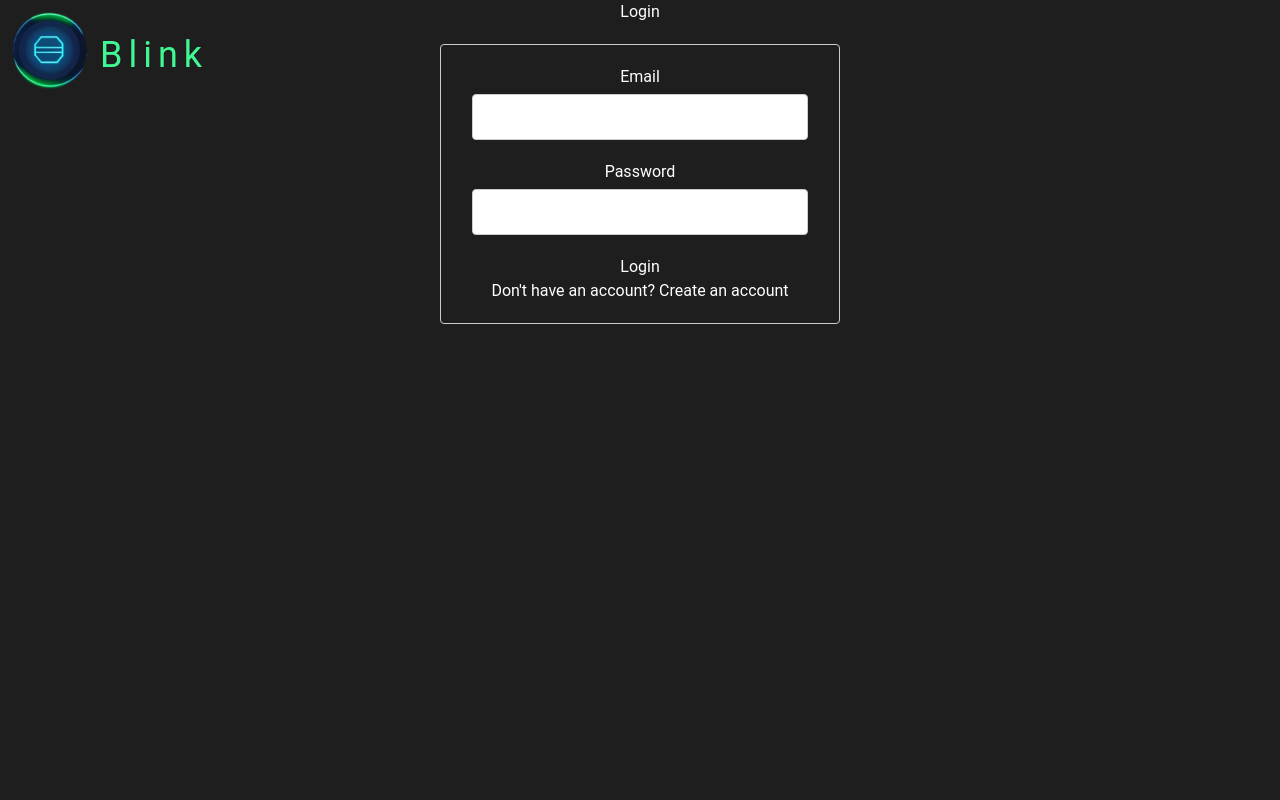
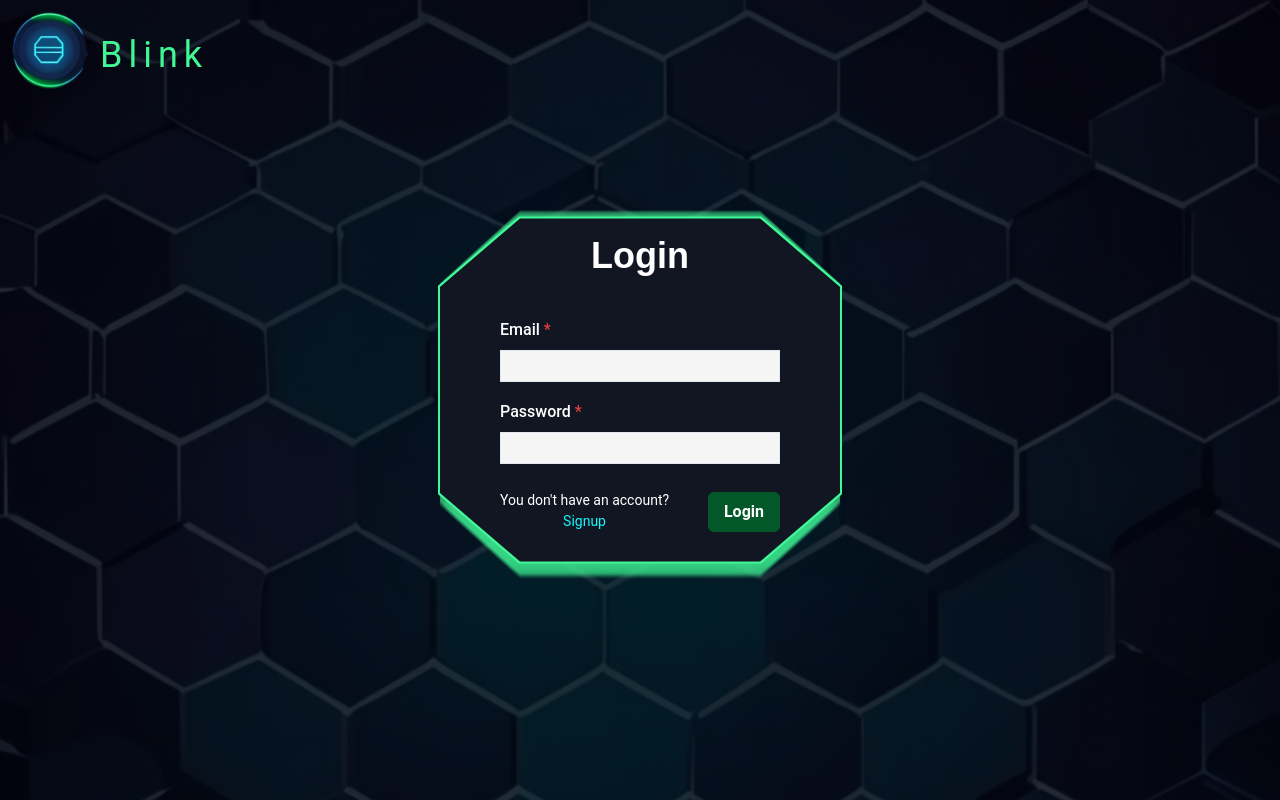
Before and after one commit to Zouheir-Barhoumi/blink, a React (Vite) app in the folder frontend/: page /login in a window 1280 px wide. Built offline with nearby package versions, Linux system fonts and the light colour scheme; a web font is replaced by a local one.

Commit message:
copied to login page

```diff
--- a/frontend/src/pages/LoginPage.tsx
+++ b/frontend/src/pages/LoginPage.tsx
@@ -1,6 +1,16 @@
 import React, { useState } from "react";
 import { login } from "../services/authService";
 import { Link } from "react-router-dom";
+import {
+  Box,
+  Heading,
+  FormControl,
+  FormLabel,
+  Input,
+  Button,
+  Text,
+  Flex,
+} from "@chakra-ui/react";
 
 const LoginForm: React.FC = () => {
   const [email, setEmail] = useState("");
@@ -21,35 +31,193 @@ const LoginForm: React.FC = () => {
   };
 
   return (
-    <>
-      <h1>Login</h1>
-      <form onSubmit={handleSubmit}>
-        <div>
-          <label htmlFor="email">Email</label>
-          <input
-            type="text"
-            id="email"
+    <Flex align="center" justify="center" h="100vh">
+      {/* <Box bg="black" opacity="100%" w="100vh" h="100vh"></Box> */}
+      {/* BG */}
+      <Box
+        position="absolute"
+        inset={0}
+        backgroundImage="url('/src/assets/images/image17.png')"
+        bgSize="cover"
+        bgPosition="center"
+        bgRepeat="no-repeat"
+        filter={"brightness(0.3)"}
+      >
+        <Box
+          position="absolute"
+          content=""
+          bg="secondary.300"
+          inset={0}
+          opacity={0.4}
+        ></Box>
+      </Box>
+
+      <Box
+        position={"relative"}
+        // boxShadow="0px 54px 55px rgba(65, 247, 151, 0.25) ,  0px -12px 30px rgba(65, 247, 151, 0.12),  0px 4px 6px rgba(65, 247, 151, 0.12),  0px 12px 13px rgba(65, 247, 151, 0.17),  0px -3px 5px rgba(65, 247, 151, 0.09)"
+      >
+        {/* Shadow Box 8 */}
+        <Box
+          position="absolute"
+          top="-1"
+          // left="-8px"
+          w="calc(100%)"
+          h="calc(100%)"
+          clipPath="polygon(20% 0%, 80% 0%, 100% 20%, 100% 80%, 80% 100%, 20% 100%, 0% 80%, 0% 20%)"
+          // background="rgba(65, 247, 151, 0.05)" // Semi-transparent green color
+          zIndex={0}
+        />
+        {/* Shadow Box 7 */}
+        <Box
+          position="absolute"
+          top="-2"
+          // left="-8px"
+          w="calc(100%)"
+          h="calc(100%)"
+          clipPath="polygon(20% 0%, 80% 0%, 100% 20%, 100% 80%, 80% 100%, 20% 100%, 0% 80%, 0% 20%)"
+          // background="rgba(65, 247, 151, 0.10)" // Semi-transparent green color
+          zIndex={0}
+        />
+        {/* Shadow Box 6 */}
+        <Box
+          position="absolute"
+          top="-3px"
+          // left="-4px"
+          w="calc(100%)"
+          h="calc(100%)"
+          clipPath="polygon(20% 0%, 80% 0%, 100% 20%, 100% 80%, 80% 100%, 20% 100%, 0% 80%, 0% 20%)"
+          backgroundColor="rgba(65, 247, 151, 0.15)" // Semi-transparent green color
+          filter="blur(8px)"
+          zIndex={0}
+        />
+        {/* Shadow Box 5 */}
+        <Box
+          position="absolute"
+          top="-4px"
+          // left="-4px"
+          w="calc(100%)"
+          h="calc(100%)"
+          clipPath="polygon(20% 0%, 80% 0%, 100% 20%, 100% 80%, 80% 100%, 20% 100%, 0% 80%, 0% 20%)"
+          backgroundColor="rgba(65, 247, 151, 0.20)" // Semi-transparent green color
+          filter="blur(8px)"
+          zIndex={0}
+        />
+        {/* Shadow Box 4 */}
+        <Box
+          position="absolute"
+          top="-5px"
+          // left="-4px"
+          w="calc(100%)"
+          h="calc(100%)"
+          clipPath="polygon(20% 0%, 80% 0%, 100% 20%, 100% 80%, 80% 100%, 20% 100%, 0% 80%, 0% 20%)"
+          backgroundColor="rgba(65, 247, 151, 0.25)" // Semi-transparent green color
+          filter="blur(8px)"
+          zIndex={0}
+        />
+        {/* Shadow Box 3 */}
+        <Box
+          position="absolute"
+          top="-6px"
+          // left="-4px"
+          w="calc(100%)"
+          h="calc(100%)"
+          clipPath="polygon(20% 0%, 80% 0%, 100% 20%, 100% 80%, 80% 100%, 20% 100%, 0% 80%, 0% 20%)"
+          backgroundColor="rgba(65, 247, 151, 0.30)" // Semi-transparent green color
+          filter="blur(8px)"
+          zIndex={0}
+        />
+        {/* Shadow Box 2 */}
+        <Box
+          position="absolute"
+          top="-7px"
+          // left="-4px"
+          w="calc(100%)"
+          h="calc(100%)"
+          clipPath="polygon(20% 0%, 80% 0%, 100% 20%, 100% 80%, 80% 100%, 20% 100%, 0% 80%, 0% 20%)"
+          backgroundColor="rgba(65, 247, 151, 0.35)" // Semi-transparent green color
+          filter="blur(8px)"
+          zIndex={0}
+        />
+        {/* Shadow Box 1 */}
+        <Box
+          position="absolute"
+          top="-8px"
+          // left="-8px"
+          w="calc(100%)"
+          h="calc(100%)"
+          clipPath="polygon(20% 0%, 80% 0%, 100% 20%, 100% 80%, 80% 100%, 20% 100%, 0% 80%, 0% 20%)"
+          backgroundColor="rgba(65, 247, 151, 0.4)" // Semi-transparent green color
+          filter="blur(32px)"
+          zIndex={0}
+        />
+        {/* Border Box */}
+        <Box
+          position="absolute"
+          top="-2px"
+          left="-2px"
+          w="calc(100% + 4px) "
+          h="calc(100% - 16px)"
+          backgroundColor="#41F797"
+          clipPath="polygon(20% 0%, 80% 0%, 100% 20%, 100% 80%, 80% 100%, 20% 100%, 0% 80%, 0% 20%)"
+          zIndex={0}
+        />
+        {/* Main Form Box */}
+        <Box
+          position="relative"
+          zIndex={1}
+          w="400px"
+          px="40px"
+          bg="bgD"
+          boxShadow="lg"
+          clipPath="polygon(20% 0%, 80% 0%, 100% 20%, 100% 80%, 80% 100%, 20% 100%, 0% 80%, 0% 20%)"
+          // border="2px solid #41F797"
+        >
+          <Heading pt="4">Login</Heading>
+          <form onSubmit={handleSubmit} style={{ border: "none" }}>
+            <FormControl id="email" mb={2} isRequired>
+              <FormLabel>Email</FormLabel>
+              <Input
+                h={"2rem"}
+                color="black"
+                bg={"whitesmoke"}
+                type="email"
                 value={email}
                 onChange={(event) => setEmail(event.target.value)}
-            required
+                borderRadius="0"
               />
-        </div>
-        <div>
-          <label htmlFor="password">Password</label>
-          <input
+            </FormControl>
+            <FormControl id="password" mb={4} isRequired>
+              <FormLabel>Password</FormLabel>
+              <Input
+                h={"2rem"}
+                color="black"
+                bg={"whitesmoke"}
                 type="password"
-            id="password"
                 value={password}
                 onChange={(event) => setPassword(event.target.value)}
-            required
+                borderRadius="0"
               />
-        </div>
-        <button type="submit">Login</button>
-        <p>
-          Don't have an account? <Link to="/register">Create an account</Link>
-        </p>
+            </FormControl>
+            <Flex justifyContent={"space-between"} alignItems={"center"}>
+              <Text fontSize="sm">
+                You don't have an account?{" "}
+                <Link to="/signup">
+                  <Text color="secondary.200">Signup</Text>
+                </Link>
+              </Text>
+              <Button
+                type="submit"
+                color="white"
+                bgColor="tertiary"
+                alignSelf={"flex-end"}
+              >
+                Login
+              </Button>
+            </Flex>
           </form>
-    </>
+        </Box>
+      </Box>
+    </Flex>
   );
 };
 
```
Lines whose indentation alone changed are shown as unchanged.
